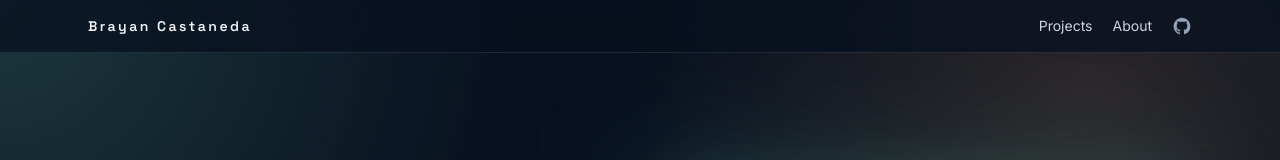
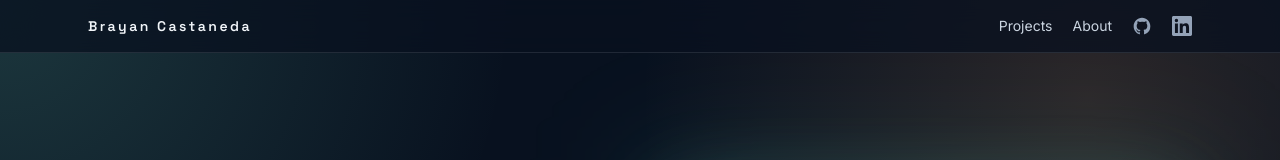
Before and after one commit to castab/My-Bootstrap4-Website, a Next.js app: page / in a window 1280 px wide. Shown: the top 160 px of the page. Built offline with nearby package versions, Linux system fonts and the light colour scheme.

Commit message:
Add LinkedIn link and update social links
Replace GitHub repository link with profile link and add LinkedIn profile link to site header. External links now open in new tabs with proper security attributes.

```diff
--- a/components/SiteHeader.tsx
+++ b/components/SiteHeader.tsx
@@ -1,5 +1,6 @@
 import Link from 'next/link'
 import { GitHubIcon } from './GitHubIcon'
+import { LinkedInIcon } from './LinkedInIcon'
 import { Container } from './ui'
 
 export function SiteHeader() {
@@ -17,8 +18,11 @@
             <Link className="transition hover:text-white" href="/about">
               About
             </Link>
-            <a className="text-slate-400 transition hover:text-white" href="https://github.com/castab/personal-portfolio" aria-label="GitHub source">
+            <a className="text-slate-400 transition hover:text-white" href="https://github.com/castab" aria-label="GitHub profile" target="_blank" rel="noreferrer">
               <GitHubIcon className="h-5 w-5" />
+            </a>
+            <a className="text-slate-400 transition hover:text-white" href="https://www.linkedin.com/in/brayanjcastaneda" aria-label="LinkedIn profile" target="_blank" rel="noreferrer">
+              <LinkedInIcon className="h-5 w-5" />
             </a>
           </div>
         </Container>
```
